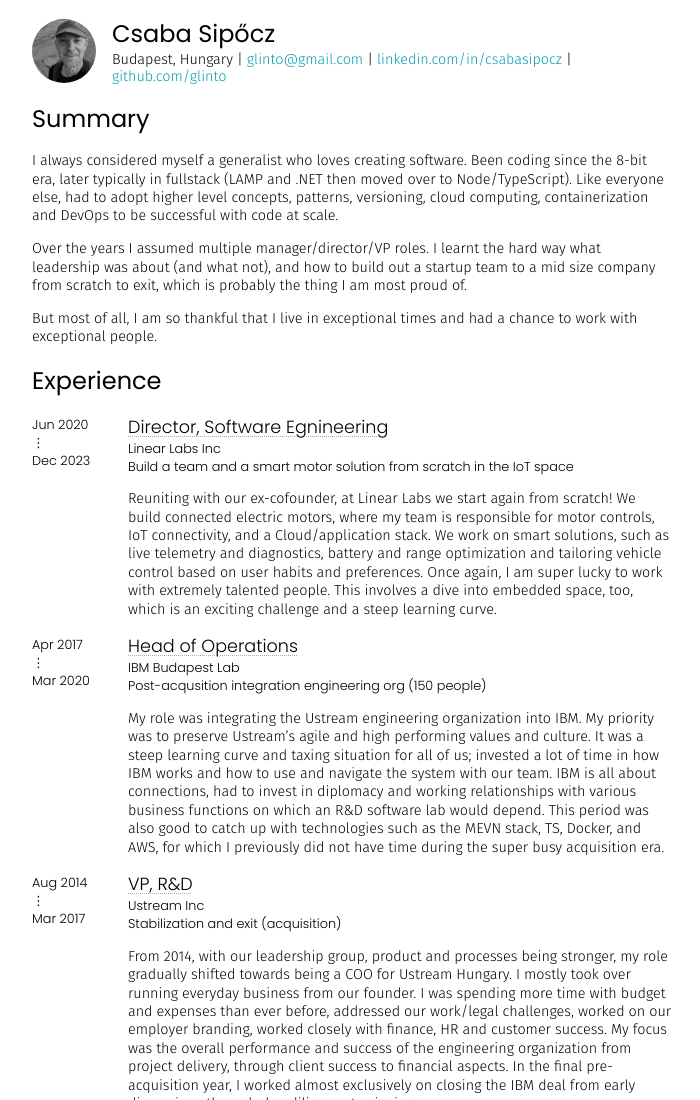
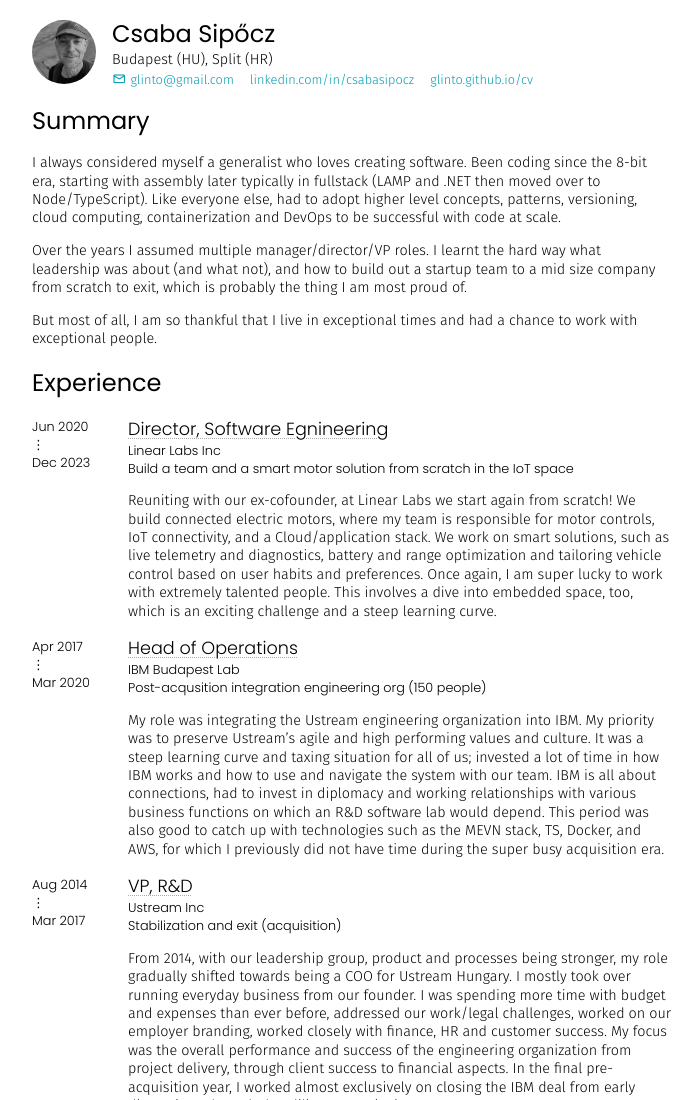
Before and after one commit to glinto/cv, a plain HTML site: page index.html in a window 1280 px wide. Shown: the top 1100 px of the page, without its empty margins (288-988 px from the left). Drawn offline with nearby package versions, Linux system fonts and the light colour scheme.

Commit message:
tweak contact

```diff
--- a/css/style.css
+++ b/css/style.css
@@ -91,12 +91,20 @@ a:hover {
     margin-bottom: 1rem;
 }
 
+.mr-1 {
+    margin-right: 1rem;
+}
+
 .mt-0 {
     margin-top: 0;
 }
 
 .mt-1 {
     margin-top: 1rem;
+}
+
+.pt-025 {
+    padding-top: 0.25rem;
 }
 
 .flex {
@@ -109,6 +117,10 @@ a:hover {
 
 .flex-align-center {
     align-items: center;
+}
+
+.flex-wrap {
+    flex-wrap: wrap;
 }
 
 .app {
@@ -167,3 +179,22 @@ img.portrait {
     width: 4rem;
     margin-right: 1rem;
 }
+
+svg.icon {
+    height: 1rem;
+    fill: var(--text-color);
+    margin-right: 0.25rem;
+}
+
+span.icon {
+    font-size: 0.9rem;
+    margin-right: 0.25rem;
+}
+
+span.icon a:hover {
+    text-decoration: none;
+}
+
+.small {
+    font-size: 0.8rem;
+}
--- a/index.html
+++ b/index.html
@@ -5,6 +5,8 @@
     <meta name="viewport" content="width=device-width, initial-scale=1.0">
     <meta charset="utf-8">
     <link rel="icon" href="images/icon.svg" type="image/svg+xml">
+    <link rel="stylesheet"
+        href="https://fonts.googleapis.com/css2?family=Material+Symbols+Outlined:opsz,wght,FILL,GRAD@24,400,0,0" />
     <link rel="stylesheet" href="css/style.css">
 </head>
 
@@ -15,11 +17,19 @@
                 <img class="portrait" src="images/portrait.jpg" alt="portrait" />
                 <div>
                     <h1 class="mb-0 mt-0">Csaba Sipőcz</h1>
-                    <div>
-                        Budapest, Hungary |
-                        <a href="mailto:glinto@gmail.com">glinto@gmail.com</a> |
-                        <a href="https://www.linkedin.com/in/csabasipocz">linkedin.com/in/csabasipocz</a> |
-                        <a href="https://glinto.github.io/cv/">github.com/glinto</a>
+                    <span>Budapest (HU), Split (HR)</span>
+                    <div class="flex flex-align-center flex-wrap p-1 small">
+
+                        <span class="pt-025 material-symbols-outlined icon"><a
+                                href="mailto:glinto@gmail.com">mail</a></span>
+                        <span class="pt-025 mr-1"><a href="mailto:glinto@gmail.com">glinto@gmail.com</a></span>
+
+                        <span class="pt-025 mr-1"><a
+                                href="https://www.linkedin.com/in/csabasipocz">linkedin.com/in/csabasipocz</a></span>
+
+                        <span class="pt-025 mr-1"><a
+                                href="pt-025 https://glinto.github.io/cv/">glinto.github.io/cv</a></span>
+
                     </div>
                 </div>
             </div>
@@ -28,7 +38,8 @@
             <div>
                 <p>
                     I always considered myself a generalist who loves creating software. Been coding since the 8-bit
-                    era, later typically in fullstack (LAMP and .NET then moved over to Node/TypeScript). Like
+                    era, starting with assembly later typically in fullstack (LAMP and .NET then moved over to
+                    Node/TypeScript). Like
                     everyone else, had to adopt higher level concepts, patterns, versioning, cloud computing,
                     containerization and DevOps to be successful with code at scale.
                 </p>
```
